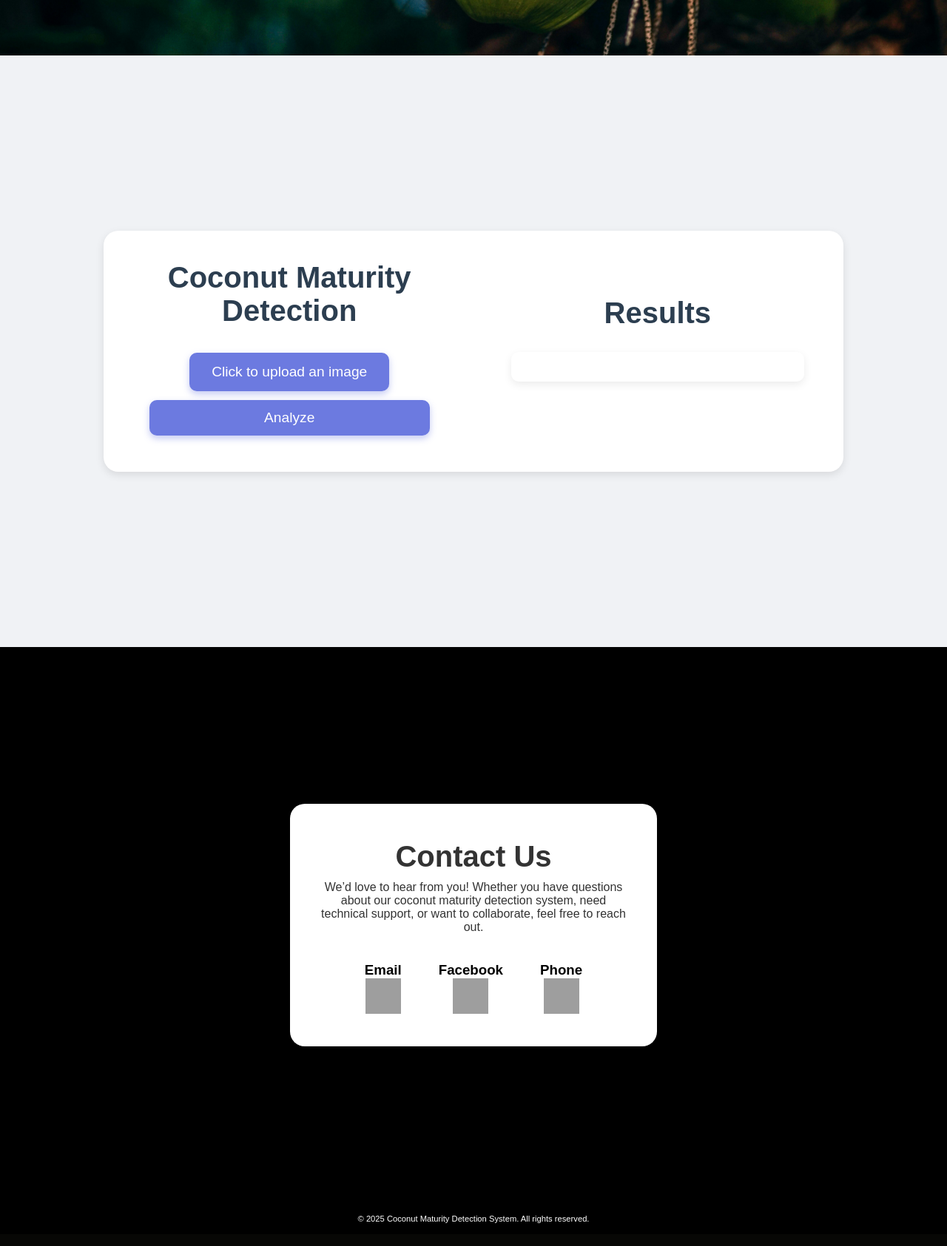
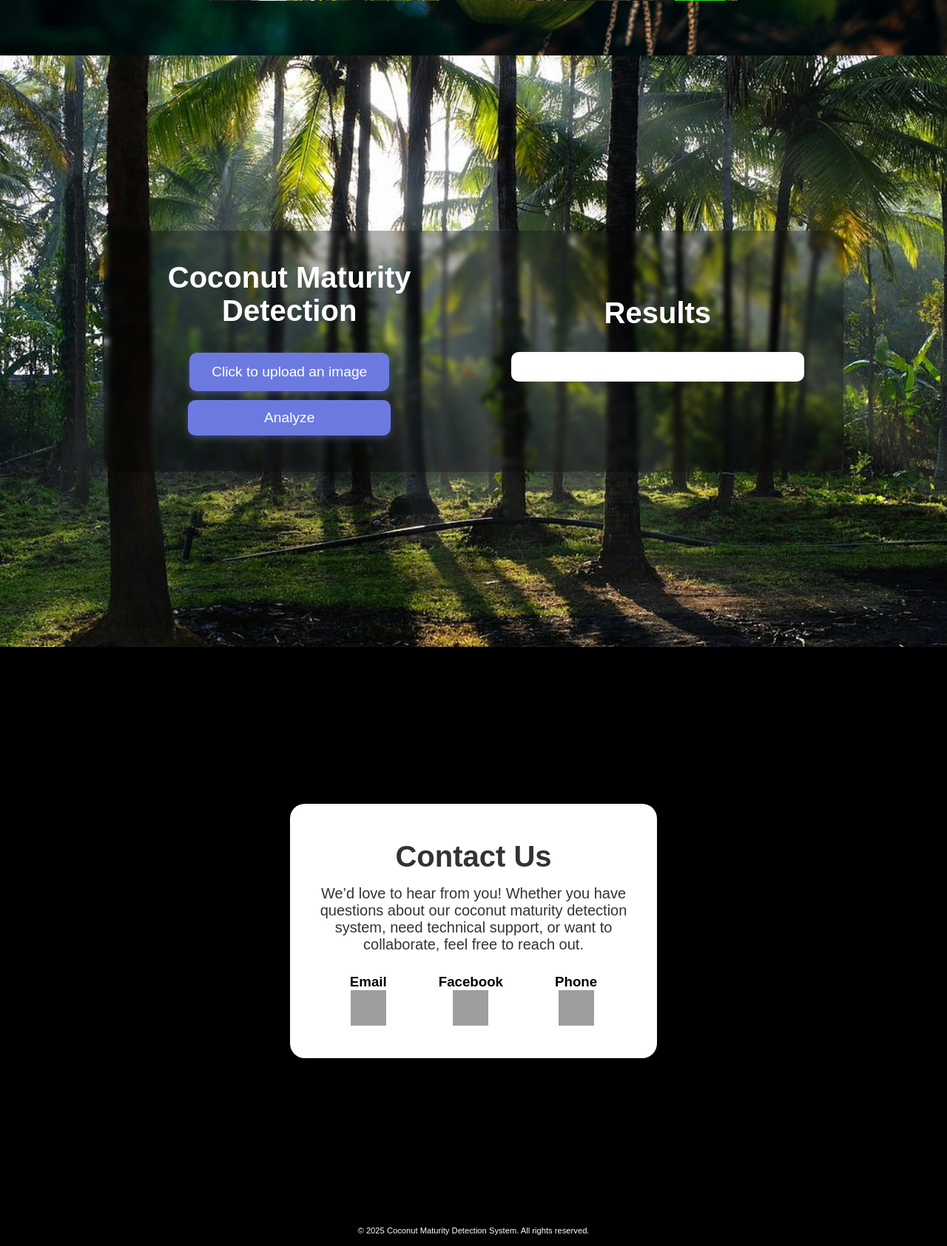
Before and after one commit to itsmeaDrei/Coconut_Maturity_Detection, a Flask app: page / in a window 1280 px wide. Shown: the part 1525-3210 px from the top of the page at 74% size. Before the commit the page ends 3179 px from the top, so only its background shows below. Run offline with Flask 3, Linux system fonts and the light colour scheme; grey boxes are pictures that could not be loaded.

Commit message:
new bg of the system

```diff
--- a/static/style.css
+++ b/static/style.css
@@ -194,7 +196,10 @@ html {
 
 /* --------------------------------------- SYSTEM --------------------------------------- */
 .system {
-    background: #f0f2f5;
+    background-image: url('/static/images/view-in-front-of-the.jpg');
+    background-size: cover;
+    background-position: center;
+    background-repeat: no-repeat;
     width: 100%;
     min-height: 100vh;
     display: flex;
@@ -205,7 +210,9 @@ html {
 }
 
 .system .container {
-    background: #ffffff;
+    background: rgba(0, 0, 0, 0.3);
+    -webkit-backdrop-filter: blur(3px);
+    backdrop-filter: blur(3px);
     border-radius: 20px;
     display: flex;
     flex-direction: row;
@@ -226,11 +233,13 @@ html {
     display: flex;
     flex-direction: column;
     align-items: center;
+
+
 }
 
 .left h1, .right h1 {
     font-size: 2.5rem;
-    color: #2c3e50;
+    color: white;
     margin-bottom: 3%;
     font-weight: 600;
     text-align: center;
@@ -280,7 +289,7 @@ html {
     margin-top: 1%;
     margin-bottom: 2%;
     transition: 0.3s;
-    width: 90%;
+    width: 65%;
     text-align: center;
     box-shadow: 0 4px 10px rgba(108, 122, 224, 0.4);
 }
@@ -316,10 +325,13 @@ html {
 #resultsText {
     text-align: center;
     margin-top: 10px;
+    font-weight: 100;
+    color: white;
+    font-size: 1rem;
 }
 /* ----------------------------------- Contact --------------------------------------------------------- */
 .contact {
-    height: 94vh;
+    height: 96vh;
     width: 100%;
     padding: 40px 20px;
     background-color: black;
@@ -341,18 +353,14 @@ html {
     gap: 20px;
     box-shadow: none;
   }
-  .left{
-    background-color: white;
-  }
-
   .contact .left h2 {
     font-size: 2.5rem;
     color:#333;
-    margin-bottom: 10px;
+    margin-bottom: 1rem;
   }
 
   .contact .left p {
-    font-size: 16px;
+    font-size: 20px;
     color: #333;
     max-width: 600px;
     margin-bottom: 0rem;
@@ -366,8 +374,7 @@ html {
     display: flex;
     justify-content: center;
     flex-wrap: wrap;
-    gap: 50px;
-    margin-top: 10px;
+    gap: 70px;
   }
 
   .contact-icons a img {
--- a/templates/index.html
+++ b/templates/index.html
@@ -37,10 +37,10 @@
 
         <div class="images">
           <div class="image-box">
-              <img src="/static/images/abouthero.jpg">
+              <img src="/static/images/abouthero1.jpg">
           </div>
           <div class="image-box">
-              <img src="/static/images/abouthero1.jpg">
+              <img src="/static/images/abouthero.jpg">
           </div>
     </section>
 
```
Also changed, not shown: other parts of static/style.css (+23 -15 lines), static/images/abouthero.jpg (added), static/images/abouthero1.jpg, static/images/systembg.jpg (added), static/images/view-in-front-of-the.jpg (added), static/processed/processed.jpg (deleted), static/uploads/uploaded.jpg (deleted).
